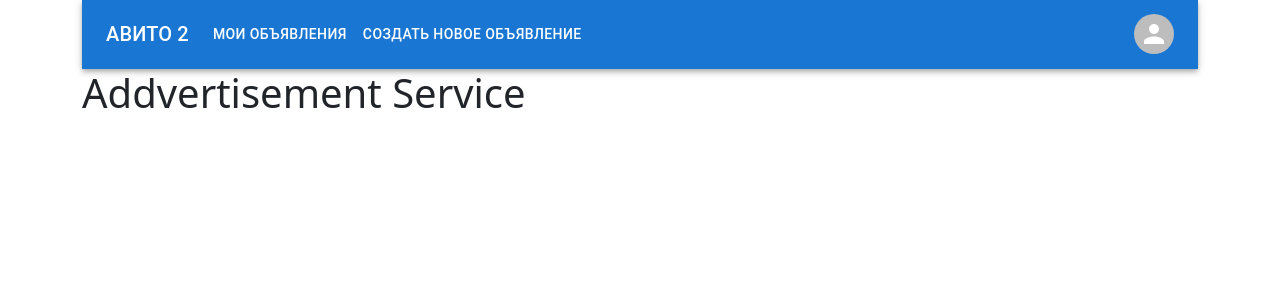
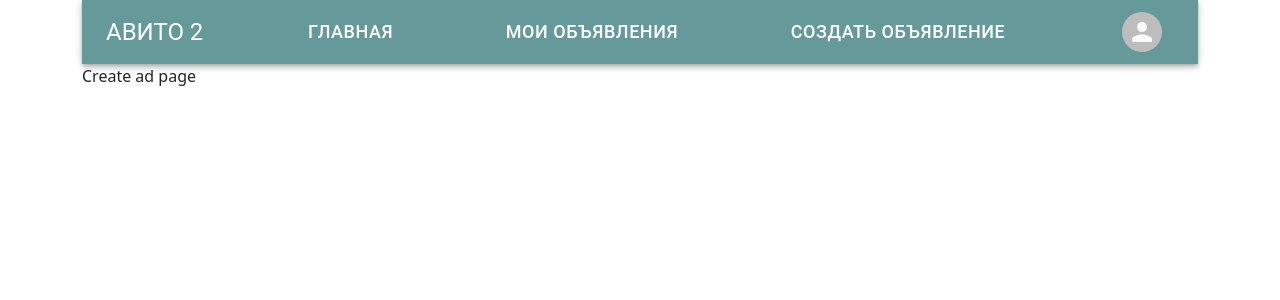
Before and after one commit to Nek1tko/advertisement-web-app, a React (Create React App) app in the folder ui/: page /create-ad in a window 1280 px wide. Shown: the top 300 px of the page. Built offline with nearby package versions, Linux system fonts and the light colour scheme.

Commit message:
Implementation of SPA

```diff
--- a/ui/src/App.js
+++ b/ui/src/App.js
@@ -1,12 +1,21 @@
-import ResponsiveAppBar from "./components/ResponsiveAppBar";
+import React from "react"
+import Header from "./components/Header";
+import {Route, Switch} from "react-router-dom";
+import CreateAd from "./routes/CreateAd";
+import MyAds from "./routes/MyAds";
+import Home from "./routes/Home";
 
 function App() {
-  return (
-    <div className="container">
-      <ResponsiveAppBar />
-      <h1> Addvertisement Service </h1>
-    </div>
-  );
+    return (
+        <div className="container">
+            <Header/>
+            <Switch>
+                <Route exact from="/" render={props => <Home {...props} />}/>
+                <Route exact path="/my-ads" render={props => <MyAds {...props} />}/>
+                <Route exact path="/create-ad" render={props => <CreateAd {...props} />}/>
+            </Switch>
+        </div>
+    );
 }
 
 export default App;
--- /dev/null
+++ b/ui/src/components/Header.js
@@ -0,0 +1,120 @@
+import React from "react";
+import {makeStyles} from "@material-ui/core/styles";
+import AppBar from "@material-ui/core/AppBar";
+import Toolbar from "@material-ui/core/Toolbar";
+import Typography from "@material-ui/core/Typography";
+import IconButton from "@material-ui/core/IconButton";
+import MenuItem from "@material-ui/core/MenuItem";
+import Menu from "@material-ui/core/Menu";
+import Button from "@material-ui/core/Button";
+import {withRouter} from "react-router-dom";
+import {Avatar, Box, Tooltip} from "@material-ui/core";
+
+const useStyles = makeStyles(theme => ({
+    root: {
+        flexGrow: 1
+    },
+    menuButton: {
+        marginRight: theme.spacing(2)
+    },
+    title: {
+        [theme.breakpoints.down("xs")]: {
+            flexGrow: 1
+        }
+    },
+    headerOptions: {
+        display: "flex",
+        flex: 1,
+        justifyContent: "space-evenly"
+    }
+}));
+
+const Header = props => {
+    const {history} = props;
+    const classes = useStyles();
+
+    const [anchorElUser, setAnchorElUser] = React.useState(null);
+
+    const handleButtonClick = pageURL => {
+        history.push(pageURL);
+    };
+
+    const handleOpenUserMenu = (event) => {
+        setAnchorElUser(event.currentTarget);
+    };
+
+    const handleCloseUserMenu = () => {
+        setAnchorElUser(null);
+    };
+
+    const menuItems = [
+        {
+            menuTitle: "Главная",
+            pageURL: "/"
+        },
+        {
+            menuTitle: "Мои объявления",
+            pageURL: "/my-ads"
+        },
+        {
+            menuTitle: "Создать объявление",
+            pageURL: "/create-ad"
+        }
+    ];
+
+    const settings = ['Профиль', 'Выйти'];
+
+    return (
+        <div className={classes.root}>
+            <AppBar style={{background: '#669999'}} position="static">
+                <Toolbar>
+                    <Typography variant="h5" className={classes.title}>
+                        АВИТО 2
+                    </Typography>
+                    <div className={classes.headerOptions}>
+                        {menuItems.map(menuItem => {
+                            const {menuTitle, pageURL} = menuItem;
+                            return (
+                                <Button style={{color: '#FFFFFF', fontSize: '18px'}}
+                                        onClick={() => handleButtonClick(pageURL)}>
+                                    {menuTitle}
+                                </Button>
+                            );
+                        })}
+                    </div>
+                    <Box sx={{flexGrow: 0}}>
+                        <Tooltip title="Открыть настройки">
+                            <IconButton onClick={handleOpenUserMenu} sx={{p: 0}}>
+                                <Avatar/>
+                            </IconButton>
+                        </Tooltip>
+                        <Menu
+                            sx={{mt: '45px'}}
+                            id="menu-appbar3"
+                            anchorEl={anchorElUser}
+                            anchorOrigin={{
+                                vertical: 'top',
+                                horizontal: 'right',
+                            }}
+                            keepMounted
+                            transformOrigin={{
+                                vertical: 'top',
+                                horizontal: 'right',
+                            }}
+                            open={Boolean(anchorElUser)}
+                            onClose={handleCloseUserMenu}
+                        >
+                            {settings.map((setting) => (
+                                <MenuItem key={setting} onClick={handleCloseUserMenu}>
+                                    <Typography>{setting}</Typography>
+                                </MenuItem>
+                            ))}
+                        </Menu>
+                    </Box>
+                </Toolbar>
+            </AppBar>
+        </div>
+    );
+};
+
+export default withRouter(Header);
--- a/ui/src/components/ResponsiveAppBar.js
+++ /dev/null
@@ -1,141 +0,0 @@
-import * as React from 'react';
-import AppBar from '@mui/material/AppBar';
-import Box from '@mui/material/Box';
-import Toolbar from '@mui/material/Toolbar';
-import IconButton from '@mui/material/IconButton';
-import Typography from '@mui/material/Typography';
-import Menu from '@mui/material/Menu';
-import MenuIcon from '@mui/icons-material/Menu';
-import Container from '@mui/material/Container';
-import Avatar from '@mui/material/Avatar';
-import Button from '@mui/material/Button';
-import Tooltip from '@mui/material/Tooltip';
-import MenuItem from '@mui/material/MenuItem';
-
-const pages = ['Мои объявления', 'Создать новое объявление'];
-const settings = ['Профиль', 'Выйти'];
-
-const ResponsiveAppBar = () => {
-  const [anchorElNav, setAnchorElNav] = React.useState(null);
-  const [anchorElUser, setAnchorElUser] = React.useState(null);
-
-  const handleOpenNavMenu = (event) => {
-    setAnchorElNav(event.currentTarget);
-  };
-  const handleOpenUserMenu = (event) => {
-    setAnchorElUser(event.currentTarget);
-  };
-
-  const handleCloseNavMenu = () => {
-    setAnchorElNav(null);
-  };
-
-  const handleCloseUserMenu = () => {
-    setAnchorElUser(null);
-  };
-
-  return (
-    <AppBar position="static">
-      <Container maxWidth="xl">
-        <Toolbar disableGutters>
-          <Typography
-            variant="h6"
-            noWrap
-            component="div"
-            sx={{ mr: 2, display: { xs: 'none', md: 'flex' } }}
-          >
-            АВИТО 2
-          </Typography>
-
-          <Box sx={{ flexGrow: 1, display: { xs: 'flex', md: 'none' } }}>
-            <IconButton
-              size="large"
-              aria-label="account of current user"
-              aria-controls="menu-appbar"
-              aria-haspopup="true"
-              onClick={handleOpenNavMenu}
-              color="inherit"
-            >
-              <MenuIcon />
-            </IconButton>
-            <Menu
-              id="menu-appbar"
-              anchorEl={anchorElNav}
-              anchorOrigin={{
-                vertical: 'bottom',
-                horizontal: 'left',
-              }}
-              keepMounted
-              transformOrigin={{
-                vertical: 'top',
-                horizontal: 'left',
-              }}
-              open={Boolean(anchorElNav)}
-              onClose={handleCloseNavMenu}
-              sx={{
-                display: { xs: 'block', md: 'none' },
-              }}
-            >
-              {pages.map((page) => (
-                <MenuItem key={page} onClick={handleCloseNavMenu}>
-                  <Typography textAlign="center">{page}</Typography>
-                </MenuItem>
-              ))}
-            </Menu>
-          </Box>
-          <Typography
-            variant="h6"
-            noWrap
-            component="div"
-            sx={{ flexGrow: 1, display: { xs: 'flex', md: 'none' } }}
-          >
-            LOGO
-          </Typography>
-          <Box sx={{ flexGrow: 1, display: { xs: 'none', md: 'flex' } }}>
-            {pages.map((page) => (
-              <Button
-                key={page}
-                onClick={handleCloseNavMenu}
-                sx={{ my: 2, color: 'white', display: 'block' }}
-              >
-                {page}
-              </Button>
-            ))}
-          </Box>
-
-          <Box sx={{ flexGrow: 0 }}>
-            <Tooltip title="Открыть настройки">
-              <IconButton onClick={handleOpenUserMenu} sx={{ p: 0 }}>
-                <Avatar />
-              </IconButton>
-            </Tooltip>
-            <Menu
-              sx={{ mt: '45px' }}
-              id="menu-appbar"
-              anchorEl={anchorElUser}
-              anchorOrigin={{
-                vertical: 'top',
-                horizontal: 'right',
-              }}
-              keepMounted
-              transformOrigin={{
-                vertical: 'top',
-                horizontal: 'right',
-              }}
-              open={Boolean(anchorElUser)}
-              onClose={handleCloseUserMenu}
-            >
-              {settings.map((setting) => (
-                <MenuItem key={setting} onClick={handleCloseNavMenu}>
-                  <Typography textAlign="center">{setting}</Typography>
-                </MenuItem>
-              ))}
-            </Menu>
-          </Box>
-        </Toolbar>
-      </Container>
-    </AppBar>
-  );
-};
-
-export default ResponsiveAppBar;
--- a/ui/src/index.js
+++ b/ui/src/index.js
@@ -1,13 +1,14 @@
 import React from 'react';
 import {render} from 'react-dom';
+import {BrowserRouter} from 'react-router-dom';
 import App from './App';
 import reportWebVitals from './reportWebVitals';
 
 render(
-  <React.StrictMode>
-    <App />
-  </React.StrictMode>,
-  document.getElementById('root')
+    <BrowserRouter>
+        <App/>
+    </BrowserRouter>,
+    document.getElementById('root')
 );
 
 // If you want to start measuring performance in your app, pass a function
--- /dev/null
+++ b/ui/src/routes/CreateAd.js
@@ -0,0 +1,7 @@
+import React from "react";
+
+const CreateAd = props => {
+    return <div>Create ad page</div>;
+};
+
+export default CreateAd;
--- /dev/null
+++ b/ui/src/routes/Home.js
@@ -0,0 +1,7 @@
+import React from "react";
+
+const Home = props => {
+    return <div>Home page</div>;
+};
+
+export default Home;
--- /dev/null
+++ b/ui/src/routes/MyAds.js
@@ -0,0 +1,7 @@
+import React from "react";
+
+const MyAds = props => {
+    return <div>My ads page</div>;
+};
+
+export default MyAds;
```
Also changed, not shown: ui/package.json (+5 -2 lines), 1 other file (tests, documents, lock files or other folders).
